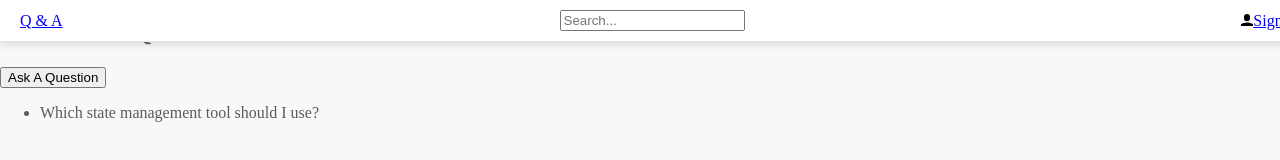
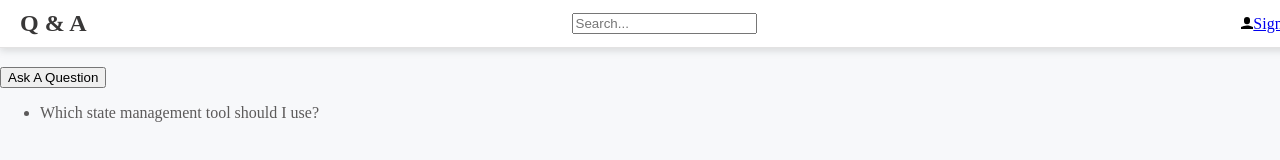
Before and after one commit to KennedyMungai/DankQAndAApp, a React (Create React App) app in the folder qandafrontend/: page / in a window 1280 px wide. Shown: the top 160 px of the page. Built offline with nearby package versions, Linux system fonts and the light colour scheme.

Commit message:
Added styling code to the anchor tag

```diff
--- a/qandafrontend/src/Header.tsx
+++ b/qandafrontend/src/Header.tsx
@@ -24,7 +24,12 @@ const Header = () => {
             box-shadow: 0 3px 7px 0 rgba(110, 112, 114, 0.21);
             `
         }>
-            <a href="./">Q & A</a>
+            <a href="./" css={css`
+                font-size: 24px;
+                font-weight: bold;
+                color: ${gray1};
+                text-decoration: none;
+            `}>Q & A</a>
             <input type="text" name="" id="" placeholder="Search..." onChange={handleSearchInputChange} />
             <a href="./signin">
                 <UserIcon />
```
